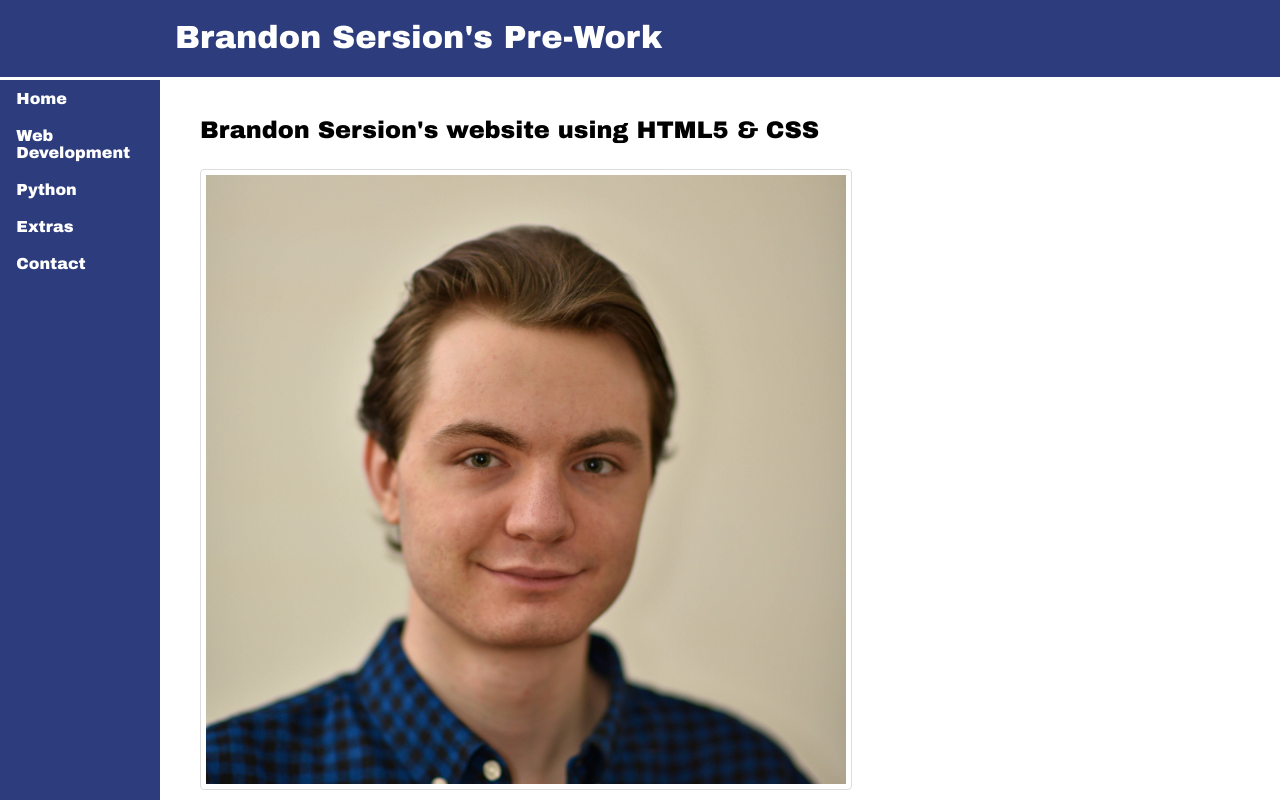
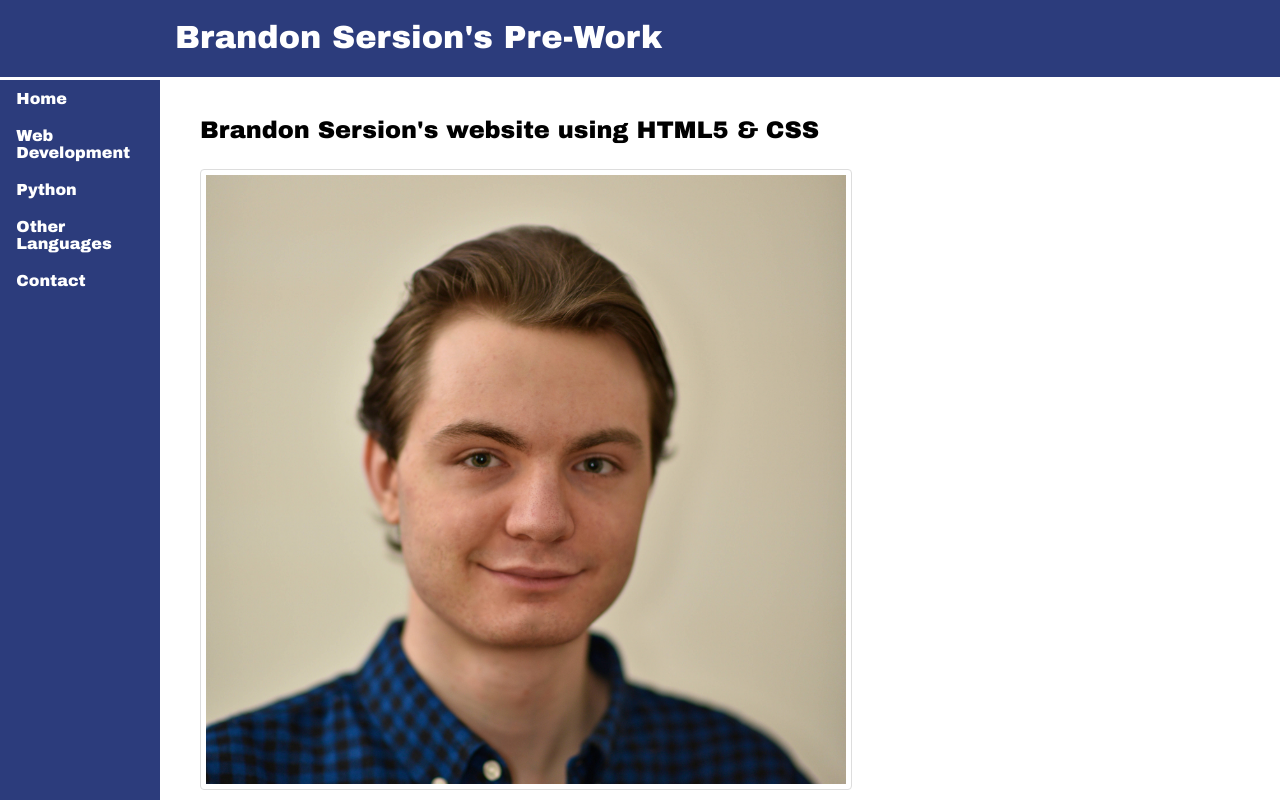
Before and after one commit to BrandonSersion/biography, a plain HTML site: page index.html in a window 1280 px wide. Shown: the top 800 px of the page. Drawn offline with Linux system fonts and the light colour scheme.

Commit message:
third commit

```diff
--- a/index.html
+++ b/index.html
@@ -12,7 +12,7 @@
     <li><a class="navbar" href="index.html">Home</a></li>
     <li><a class="navbar" href="pre.html">Web Development</a></li>
     <li><a class="navbar" href="pre2.html">Python</a></li>
-    <li><a class="navbar" href="extras.html">Extras</a></li>
+    <li><a class="navbar" href="extras.html">Other Languages</a></li>
     <li><a class="navbar" href="contact.html">Contact</a></li>
 </ul>
 <h2 class="web">Brandon Sersion's website using HTML5 & CSS</h2>
```
